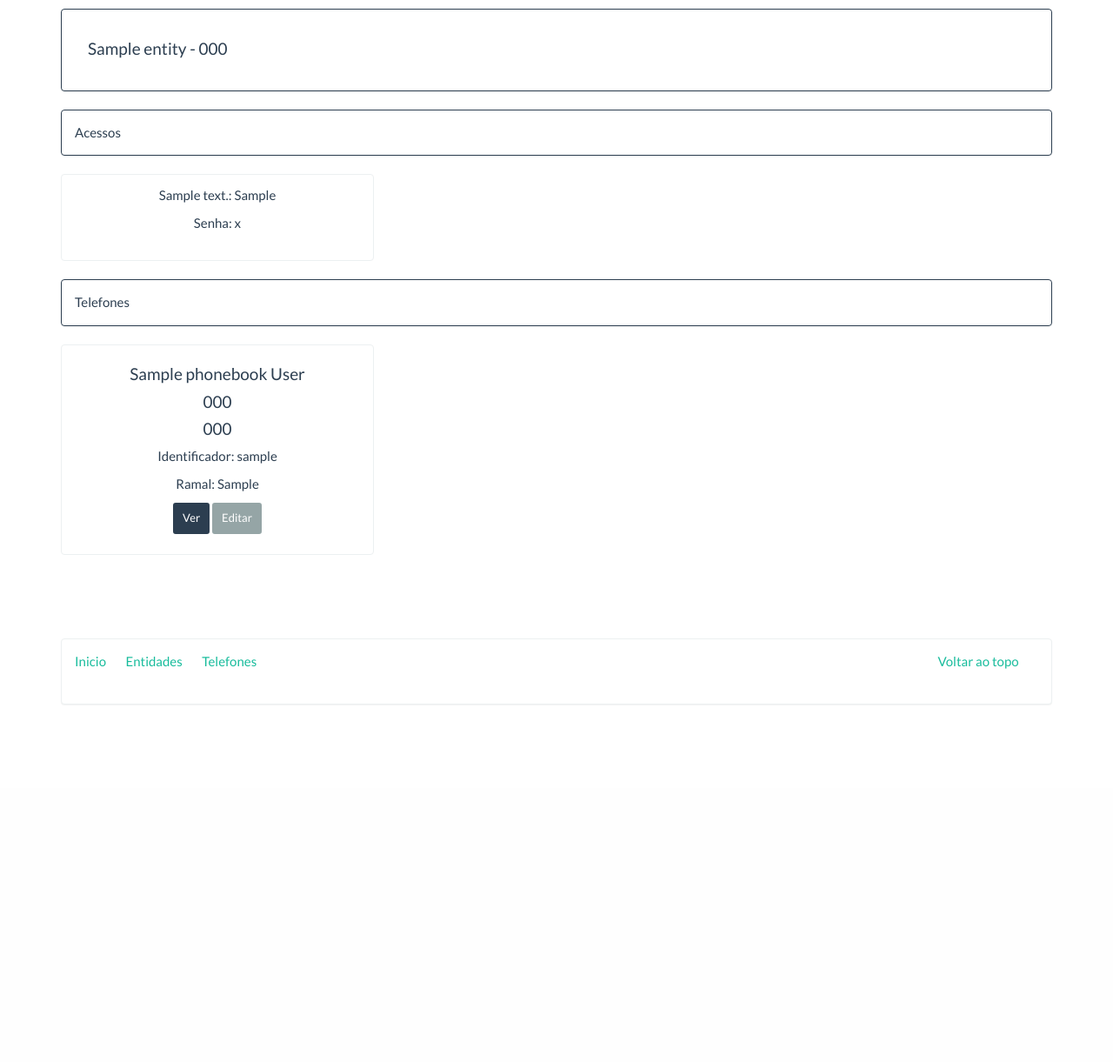
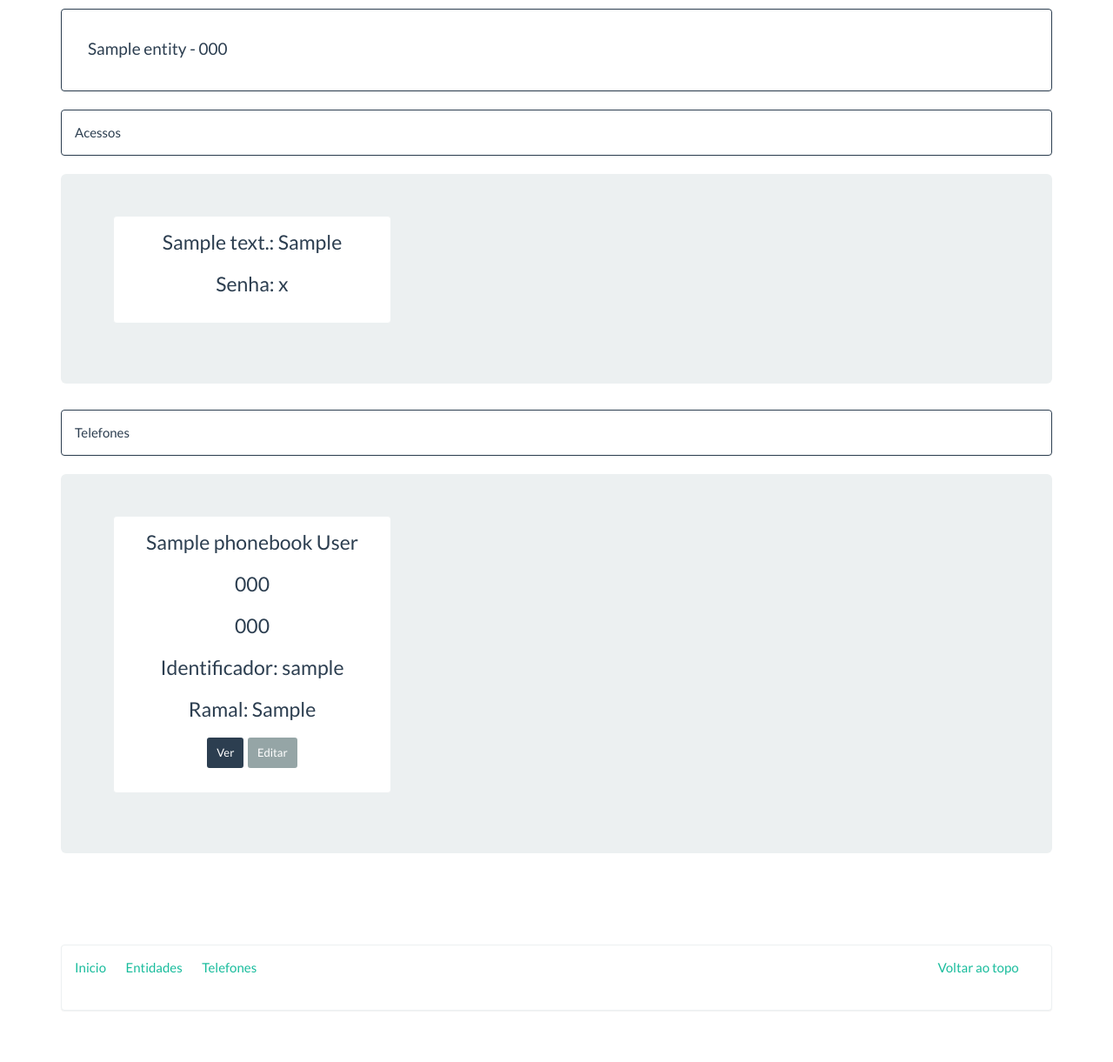
Before and after one commit to isaacgiordani/customsistemas, a Django app: a page that uses listatelefonica/templates/listatelefonica/entity.html in a window 1280 px wide. Shown: the part 160-1381 px from the top of the page at 87% size. Before the commit the page ends 970 px from the top, so only its background shows below. Run offline with Django 3.2, Linux system fonts and the light colour scheme; tables that the repository leaves empty hold one stand-in row (values such as "Sample post"); some libraries are stand-ins or nearby versions.

Commit message:
correcao layout

```diff
--- a/listatelefonica/models.py
+++ b/listatelefonica/models.py
@@ -23,8 +23,8 @@ class Entity(models.Model):
 class PhoneBook(models.Model):
     entity = models.ForeignKey('listatelefonica.Entity', on_delete=models.CASCADE, verbose_name = 'Entidade')
     name = models.CharField('Nome', max_length = 70)
-    lastname = models.CharField('SobreNome', max_length = 150)
-    role = models.CharField('Cargo', max_length = 20)
+    lastname = models.CharField('SobreNome', max_length = 150, blank = True)
+    role = models.CharField('Cargo', max_length = 20, blank = True)
     phone = models.CharField('Telefone', max_length = 20)
     phonesec = models.CharField('Telefone Secundario', max_length = 20, blank = True)
     ramal = models.CharField('Ramal', max_length = 10, blank = True)
--- a/listatelefonica/templates/listatelefonica/entity.html
+++ b/listatelefonica/templates/listatelefonica/entity.html
@@ -29,7 +29,7 @@
     Acessos
   </div>
 </div>
-
+<div class="jumbotron">
   <div class="row">
     {% for a in access_list %}
     <div class="col-sm-6 col-md-4">
@@ -42,22 +42,23 @@
     </div>
     {% endfor %}
   </div>
+</div>
 
 <div class="panel panel-primary">
   <div class="panel-body">
     Telefones
   </div>
 </div>
-
+<div class="jumbotron">
   <div class="row">
     {% for t in phone_list %}
     <div class="col-sm-6 col-md-4">
       <div class=thumbnail style="min-height: 22rem;">
         <div class=caption>
-        <h4 class="text-center">{{ t.name }} {{t.lastname}}</h4>
-        <h4 class="text-center">{{ t.phone }}</h4>
+          <p class="text-center">{{ t.name }} {{t.lastname}}</p>
+          <p class="text-center">{{ t.phone }}</p>
           {% if t.phonesec != '' %}
-        <h4 class="text-center">{{ t.phonesec }}</h4>
+          <p class="text-center">{{ t.phonesec }}</p>
           {% endif %}
           <p class="text-center">Identificador: {{ t.slug }}</p>
 
@@ -74,4 +75,5 @@
     </div>
     {% endfor %}
   </div>
+</div>
 {% endblock %}
--- a/listatelefonica/templates/listatelefonica/entity_list.html
+++ b/listatelefonica/templates/listatelefonica/entity_list.html
@@ -12,12 +12,12 @@
   </ol>
 </div>
 
-<div class="panel panel-default">
+<div class="panel panel-primary">
   <div class="panel-body">
     Entidades
   </div>
 </div>
-
+<div class="jumbotron">
   <div class="row">
     {% for e in entity_list %}
     <div class="col-lg-4" >
@@ -32,5 +32,6 @@
     </div>
     {% endfor %}
   </div>
+</div>
 
 {% endblock %}
--- a/listatelefonica/templates/listatelefonica/phone_list.html
+++ b/listatelefonica/templates/listatelefonica/phone_list.html
@@ -11,12 +11,13 @@
     <li class="breadcrumb-item active">Telefones</li>
   </ol>
 </div>
-<div class="panel panel-default">
+<div class="panel panel-primary">
   <div class="panel-body">
     Telefones
   </div>
 </div>
 
+<div class="jumbotron">
   <div class="row">
     {% for t in phone_list %}
     <div class="col-lg-4">
@@ -39,3 +40,4 @@
     {% endfor %}
   </div><!--row-->
   {% endblock %}
+</div>
```
Also changed, not shown: listatelefonica/migrations/0007_auto_20180613_1051.py (added). Lines whose indentation alone changed are shown as unchanged.
